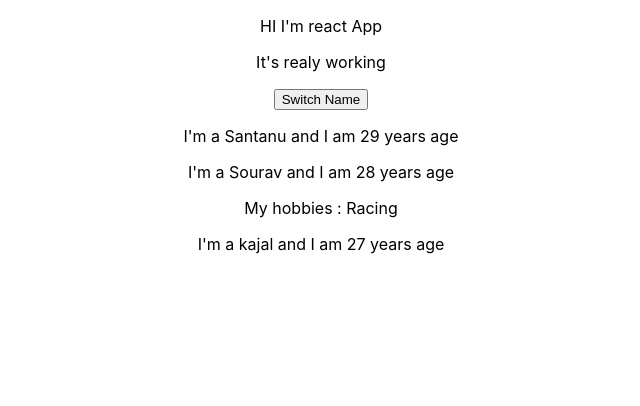
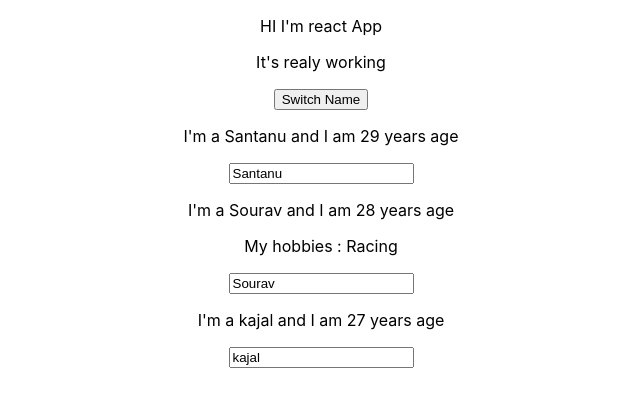
Before and after one commit to santanu07/react-learning, a React (Create React App) app: page / in a window 1280 px wide. Shown: the top 406 px of the page, without its empty margins (319-959 px from the left). Built offline with nearby package versions, Linux system fonts and the light colour scheme.

Commit message:
Two way binding

```diff
--- a/src/App.js
+++ b/src/App.js
@@ -1,46 +1,58 @@
-import React, { useState } from 'react';
+import React, { Component } from 'react';
 import './App.css';
 import Person from './Person/Person';
 
-const App = (props) => {
-
-// function component not marge state object so we can use multiple state to solve this problem.
-
-  const [personState, setPersonState] = useState({
+class App extends Component {
+  state = {
     persons: [
       { name: 'Santanu', age: 29 },
       { name: 'Sourav', age: 28 },
       { name: 'kajal', age: 27 }
     ]
-  });
-  // create multiple state.
+  }
 
-  const [otherState, setOtherState] = useState('some other state');
-
-  console.log(personState, otherState);
-
-  const switchNameHandler = () => {
+  switchNameHandler = () => {
     // console.log('was clicked');
-    setPersonState({
+    this.setState({
       persons: [
-        { name: 'Santanu Hazra', age: 29 },
+        { name: 'Santanu', age: 29 },
         { name: 'Sourav', age: 28 },
         { name: 'kajal', age: 26 }
       ]
     })
   }
 
+  nameChangedHandler = (event) => {
+    this.setState({
+      persons: [
+        { name: 'Santanu', age: 29 },
+        { name: event.target.value, age: 28 },
+        { name: 'kajal', age: 26 }
+      ]
+    })
+  }
+
+  render() {
     return (
       <div className="App">
         <p>HI I'm react App</p>
         <p>It's realy working</p>
-      <button onClick={switchNameHandler}>Switch Name</button>
-      <Person name={personState.persons[0].name} age={personState.persons[0].age} />
-      <Person name={personState.persons[1].name} age={personState.persons[1].age}>My hobbies : Racing</Person>
-      <Person name={personState.persons[2].name} age={personState.persons[2].age} />
+        <button onClick={() => this.switchNameHandler('Santanu!!')}>Switch Name</button>
+        <Person
+          name={this.state.persons[0].name}
+          age={this.state.persons[0].age} />
+        <Person
+          name={this.state.persons[1].name}
+          age={this.state.persons[1].age}
+          click={this.switchNameHandler.bind(this, 'San!')}
+          changed={this.nameChangedHandler}>My hobbies : Racing</Person>
+        <Person
+          name={this.state.persons[2].name}
+          age={this.state.persons[2].age} />
       </div>
       // React.createElement('div', {className:'App'}, React.createElement('h1', null ,'Hi I\'m React App' ))
     );
+  }
 
 }
 
--- a/src/Person/Person.js
+++ b/src/Person/Person.js
@@ -1,10 +1,11 @@
 import React from 'react';
 
 const person = (props) => {
-    return(
+    return (
         <div>
-            <p> I'm a {props.name} and I am {props.age} years age</p>
+            <p onClick={props.click}>  I'm a {props.name} and I am {props.age} years age</p>
             <p>{props.children}</p>
+            <input type="text" onChange={props.changed} value={props.name}/>
         </div>
 
     )
```
Lines whose indentation alone changed are shown as unchanged.
